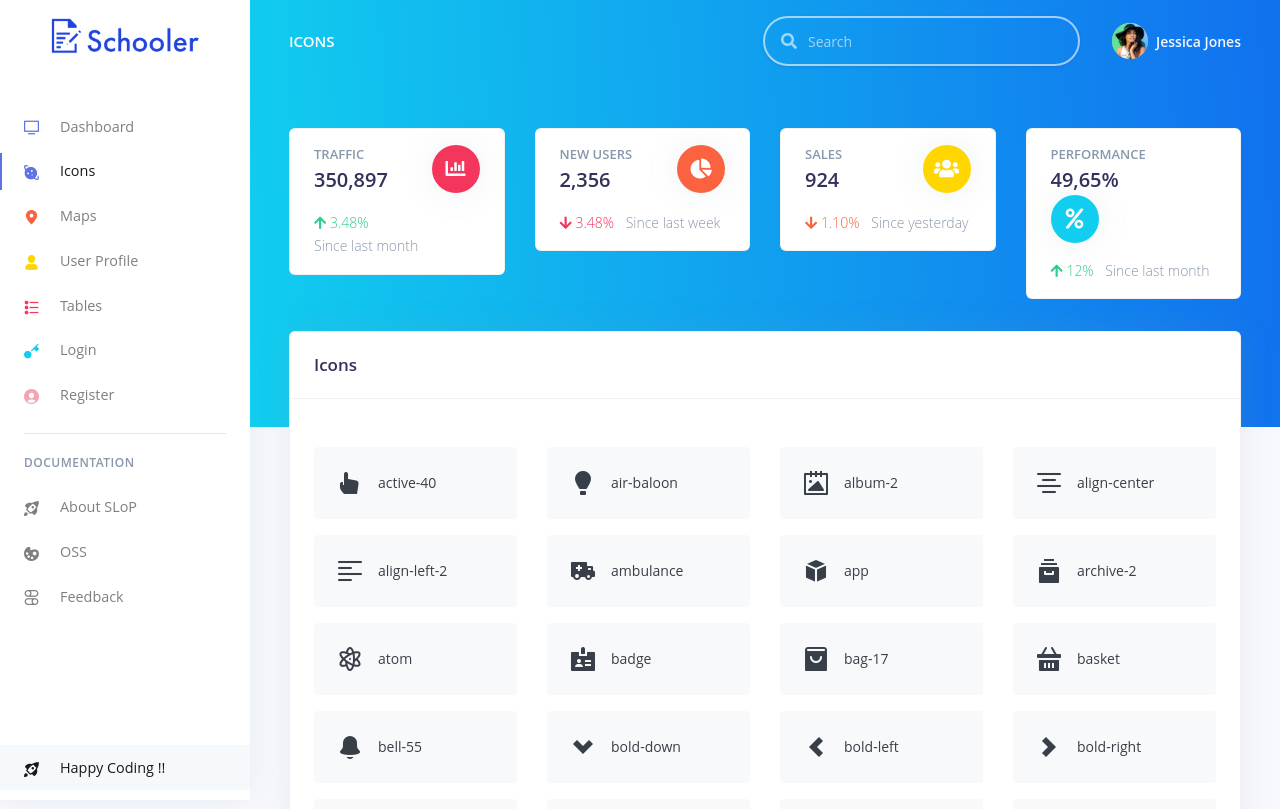
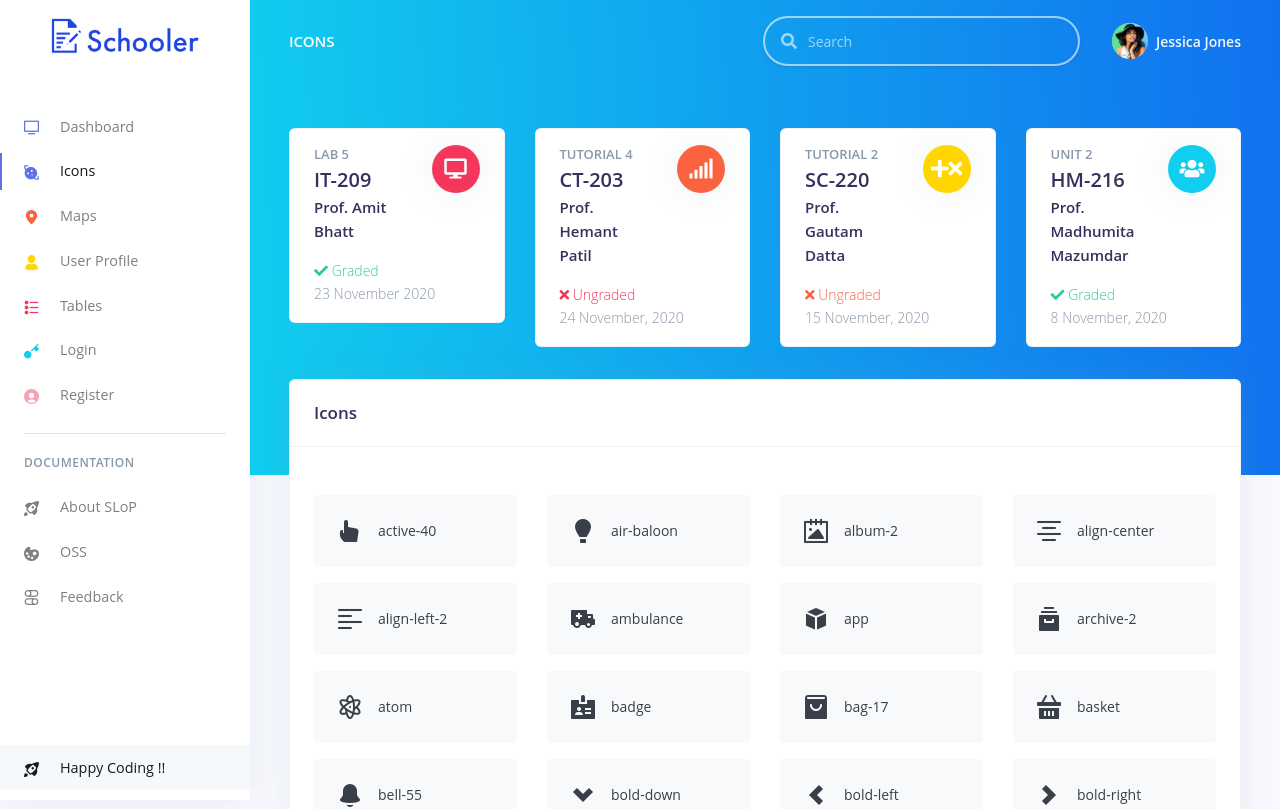
Before and after one commit to meet59patel/schooler, a React (Create React App) app: page /admin/icons in a window 1280 px wide. Shown: the top 809 px of the page. Built offline with nearby package versions, Linux system fonts and the light colour scheme; sample sign-in values are in the browser's storage; what react-google-maps would draw is missing.

Commit message:
commit on horizonta cards

```diff
--- a/package.json
+++ b/package.json
@@ -20,7 +20,8 @@
     "react-google-maps": "^9.4.5",
     "react-router-dom": "^5.2.0",
     "react-scripts": "3.4.3",
-    "reactstrap": "^8.5.1"
+    "reactstrap": "^8.5.1",
+    "yarn": "^1.22.10"
   },
   "scripts": {
     "start": "react-scripts start",
--- a/src/components/Headers/Header.js
+++ b/src/components/Headers/Header.js
@@ -21,23 +21,26 @@ class Header extends React.Component {
                             tag="h5"
                             className="text-uppercase text-muted mb-0"
                           >
-                            Traffic
+                            Lab 5
                           </CardTitle>
                           <span className="h2 font-weight-bold mb-0">
-                            350,897
+                            IT-209<br/>
+                          </span>
+                          <span className="h4 font-weight-bold mb-0">
+                            Prof. Amit Bhatt
                           </span>
                         </div>
                         <Col className="col-auto">
                           <div className="icon icon-shape bg-danger text-white rounded-circle shadow">
-                            <i className="fas fa-chart-bar" />
+                            <i className="fas fa-desktop" />
                           </div>
                         </Col>
                       </Row>
                       <p className="mt-3 mb-0 text-muted text-sm">
                         <span className="text-success mr-2">
-                          <i className="fa fa-arrow-up" /> 3.48%
+                          <i className="fa fa-check" /> Graded
                         </span>{" "}
-                        <span className="text-nowrap">Since last month</span>
+                        <span className="text-nowrap">23 November 2020</span>
                       </p>
                     </CardBody>
                   </Card>
@@ -51,23 +54,26 @@ class Header extends React.Component {
                             tag="h5"
                             className="text-uppercase text-muted mb-0"
                           >
-                            New users
+                            Tutorial 4
                           </CardTitle>
                           <span className="h2 font-weight-bold mb-0">
-                            2,356
+                            CT-203<br/>
+                          </span>
+                          <span className="h4 font-weight-bold mb-0">
+                            Prof. Hemant Patil
                           </span>
                         </div>
                         <Col className="col-auto">
                           <div className="icon icon-shape bg-warning text-white rounded-circle shadow">
-                            <i className="fas fa-chart-pie" />
+                            <i className="fas fa-signal" />
                           </div>
                         </Col>
                       </Row>
                       <p className="mt-3 mb-0 text-muted text-sm">
                         <span className="text-danger mr-2">
-                          <i className="fas fa-arrow-down" /> 3.48%
+                          <i className="fas fa-times" /> Ungraded
                         </span>{" "}
-                        <span className="text-nowrap">Since last week</span>
+                        <span className="text-nowrap">24 November, 2020</span>
                       </p>
                     </CardBody>
                   </Card>
@@ -81,21 +87,25 @@ class Header extends React.Component {
                             tag="h5"
                             className="text-uppercase text-muted mb-0"
                           >
-                            Sales
+                            Tutorial 2
                           </CardTitle>
-                          <span className="h2 font-weight-bold mb-0">924</span>
+                          <span className="h2 font-weight-bold mb-0">SC-220<br/></span>
+                          <span className="h4 font-weight-bold mb-0">
+                            Prof. Gautam Datta
+                          </span>
                         </div>
                         <Col className="col-auto">
                           <div className="icon icon-shape bg-yellow text-white rounded-circle shadow">
-                            <i className="fas fa-users" />
+                            <i className="fas fa-plus" />
+                            <i className="fas fa-times" />
                           </div>
                         </Col>
                       </Row>
                       <p className="mt-3 mb-0 text-muted text-sm">
                         <span className="text-warning mr-2">
-                          <i className="fas fa-arrow-down" /> 1.10%
+                          <i className="fas fa-times" /> Ungraded
                         </span>{" "}
-                        <span className="text-nowrap">Since yesterday</span>
+                        <span className="text-nowrap">15 November, 2020</span>
                       </p>
                     </CardBody>
                   </Card>
@@ -109,23 +119,26 @@ class Header extends React.Component {
                             tag="h5"
                             className="text-uppercase text-muted mb-0"
                           >
-                            Performance
+                            Unit 2
                           </CardTitle>
                           <span className="h2 font-weight-bold mb-0">
-                            49,65%
+                            HM-216 <br/>
+                          </span>
+                          <span className="h4 font-weight-bold mb-0">
+                            Prof. Madhumita Mazumdar
                           </span>
                         </div>
                         <Col className="col-auto">
                           <div className="icon icon-shape bg-info text-white rounded-circle shadow">
-                            <i className="fas fa-percent" />
+                            <i className="fas fa-users" />
                           </div>
                         </Col>
                       </Row>
                       <p className="mt-3 mb-0 text-muted text-sm">
                         <span className="text-success mr-2">
-                          <i className="fas fa-arrow-up" /> 12%
+                          <i className="fas fa-check" /> Graded
                         </span>{" "}
-                        <span className="text-nowrap">Since last month</span>
+                        <span className="text-nowrap">8 November, 2020</span>
                       </p>
                     </CardBody>
                   </Card>
```
Also changed, not shown: 1 other file (tests, documents, lock files or other folders).
